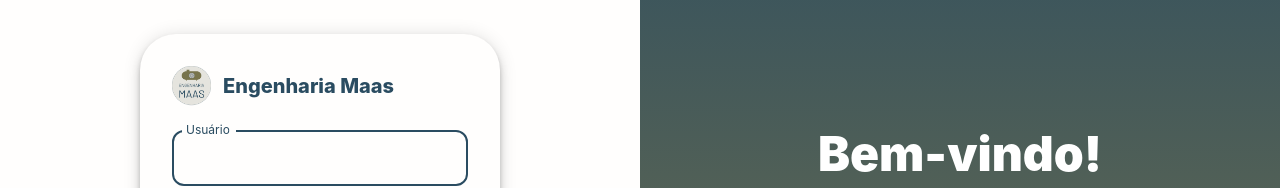
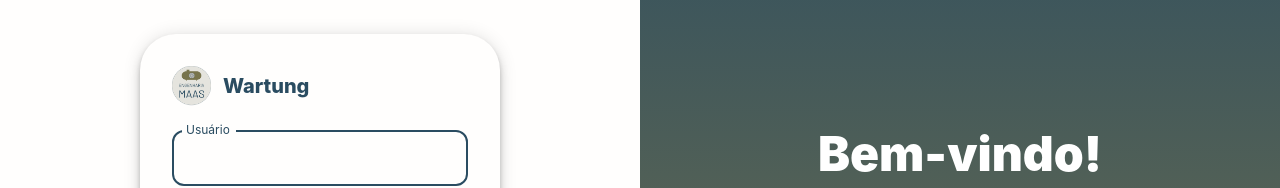
Before and after one commit to devkinhao/tcc-wartung-frontend, a React (Vite) app: page /login in a window 1280 px wide. Shown: the part 206-394 px from the top of the page. Built offline with nearby package versions, Linux system fonts and the light colour scheme.

Commit message:
Ajustado o nome da aplicação para Wartung

```diff
--- a/index.html
+++ b/index.html
@@ -4,7 +4,7 @@
     <meta charset="UTF-8" />
     <link rel="icon" type="image/svg+xml" href="/vite.svg" />
     <meta name="viewport" content="width=device-width, initial-scale=1.0" />
-    <title>Inspection</title>
+    <title>Wartung</title>
   </head>
   <body>
     <div id="root"></div>
--- a/src/app/locales/de_DE.json
+++ b/src/app/locales/de_DE.json
@@ -1,6 +1,6 @@
 {
   "app": {
-    "brandName": "Engenharia Maas"
+    "brandName": "Wartung"
   },
   "common": {
     "logoAlt": "Logo",
--- a/src/app/locales/en_US.json
+++ b/src/app/locales/en_US.json
@@ -1,6 +1,6 @@
 {
   "app": {
-    "brandName": "Engenharia Maas"
+    "brandName": "Wartung"
   },
   "common": {
     "logoAlt": "Logo",
--- a/src/app/locales/pt_BR.json
+++ b/src/app/locales/pt_BR.json
@@ -1,6 +1,6 @@
 {
   "app": {
-    "brandName": "Engenharia Maas"
+    "brandName": "Wartung"
   },
   "common": {
     "logoAlt": "Logo",
```
